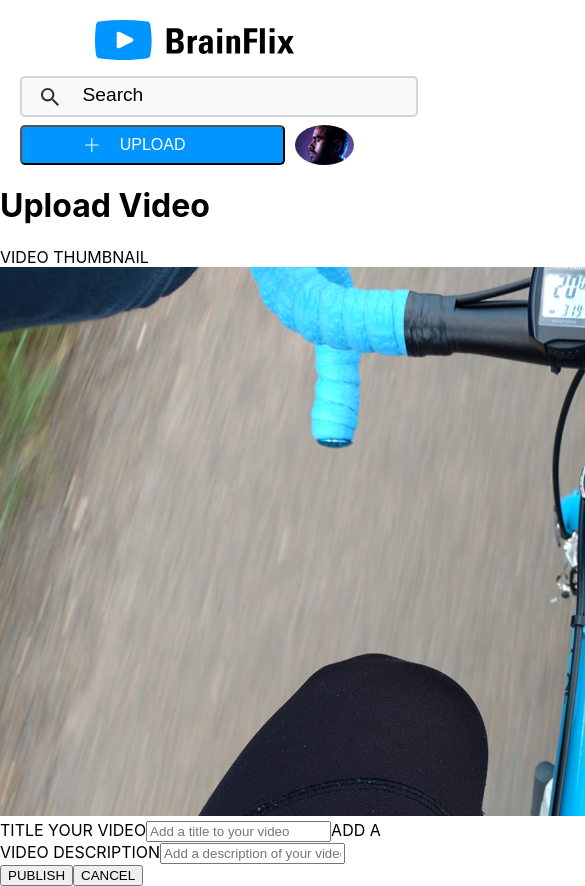
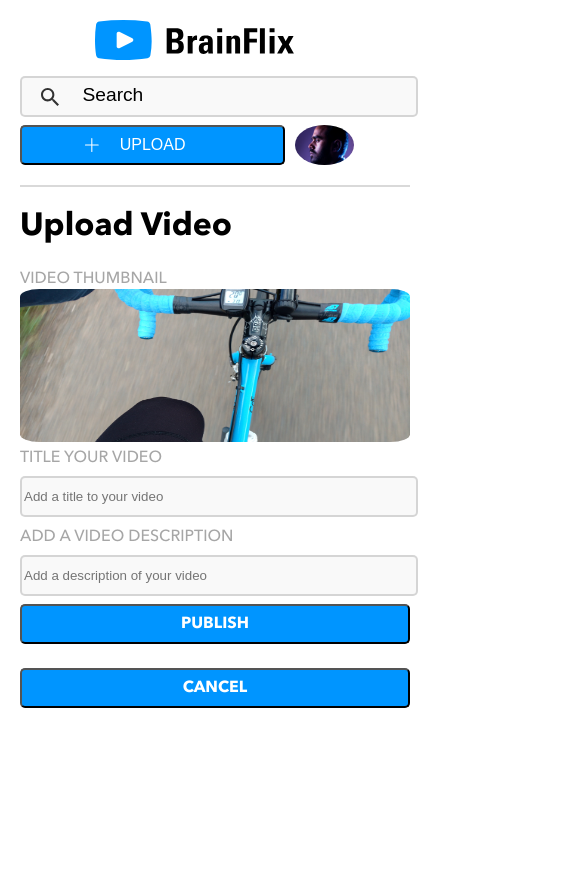
Before and after one commit to ArmuganAshraf/armugan_ashraf_brainflix, a React (Create React App) app in the folder sprint-2/: page /upload in a window 390 px wide. Shown: the top 886 px of the page, 585 px wide, since content can reach past the window. After the commit the page ends 844 px from the top, so only its background shows below. Built offline with nearby package versions, Linux system fonts and the light colour scheme.

Commit message:
styled the upload page for mobile site

```diff
--- a/sprint-2/src/App.scss
+++ b/sprint-2/src/App.scss
@@ -462,3 +462,38 @@
     }
   }
 }
+
+.upload{
+  display: flex;
+  flex-flow: column wrap;
+  margin-left:20px;
+  border-top: 2px solid rgba(128, 128, 128, 0.3);
+  width: 100%;
+  margin-top:5%;
+  h1{
+    font-family: 'bold';
+  }
+
+  label{
+    font-family: 'medium';
+    color:rgba(128, 128, 128, 0.7);
+  }
+  img{
+    width: 100%;
+    height:153px;
+    border-radius: 5%;
+  }
+
+  input{
+    @include input;
+    margin-left:0;
+  }
+
+  button{
+    @include button;
+    margin-bottom:24px;
+    margin-left:0;
+    width: 100%;
+    font-family: 'bold';
+  }
+}
--- a/sprint-2/src/Components/UploadPage.js
+++ b/sprint-2/src/Components/UploadPage.js
@@ -1,5 +1,6 @@
 import React from 'react';
 import NavBar from './NavBar';
+import '../App.scss';
 import Thumbnail from '../Images/Upload-video-preview.jpg';
 
 class UploadPage extends React.Component{
@@ -17,16 +18,23 @@ class NewPhoto extends React.Component{
   render(){
     return(
       <>
+        <div className='upload'>
+          <h1>Upload Video</h1>
           <div>
-          <h1>Upload Video</h1>
             <label>VIDEO THUMBNAIL</label>
             <img src={Thumbnail} alt='upload photo'/>
+          </div>
+          <div>
             <label>TITLE YOUR VIDEO</label>
             <input type='text' placeholder='Add a title to your video' />
             <label>ADD A VIDEO DESCRIPTION</label>
             <input type='text' placeholder='Add a description of your video'/>
-          <button>PUBLISH</button>
-          <button>CANCEL</button>
+          </div>
+          <div>
+            <button className='upload__button1'>PUBLISH</button>
+            <button className='upload__button2'>CANCEL</button>
+          </div>
+
         </div>
       </>
     )
```
Lines whose indentation alone changed are shown as unchanged.
